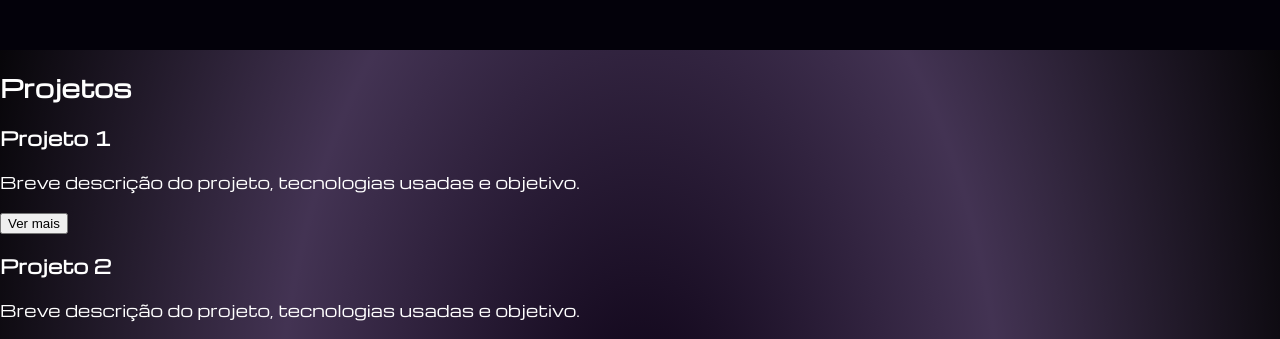
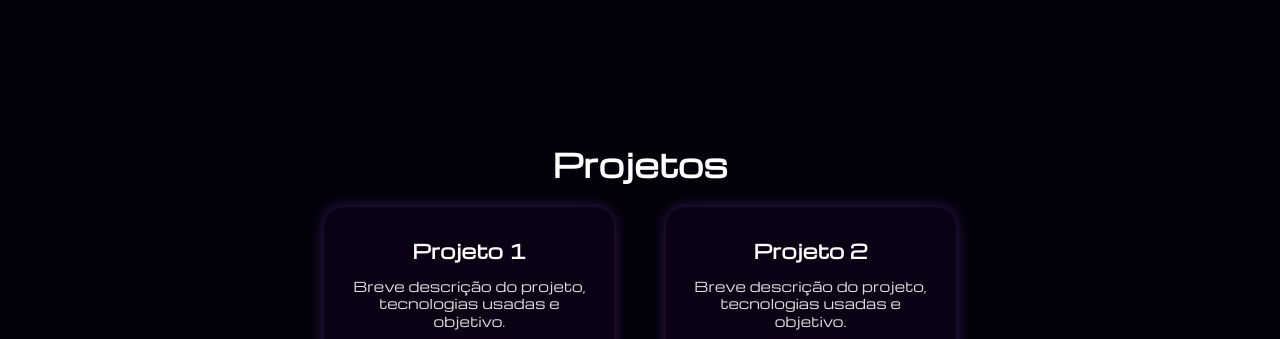
Before and after one commit to shimuzinho/Portfolio-GCSI, a React (Vite) app: page / in a window 1280 px wide. Shown: the part 608-947 px from the top of the page. Built offline with nearby package versions, Linux system fonts and the light colour scheme.

Commit message:
style(projects): add styling and hover effects for projects cards

```diff
--- a/src/styles/projects.module.css
+++ b/src/styles/projects.module.css
@@ -0,0 +1,88 @@
+.projectsSection {
+  background: #03010A;
+  padding: 5% 10%;
+  text-align: center;
+  color: #fff;
+}
+
+.projectsTitle {
+  font-size: 2em;
+  margin-bottom: 2%;
+}
+
+.projectsGrid {
+  display: flex;
+  flex-wrap: wrap;
+  gap: 5%;
+  justify-content: center;
+}
+
+.projectCard {
+  background: #0b0114;
+  border-radius: 20px;
+  width: 250px;
+  padding: 20px;
+  text-align: center;
+  transition: transform 0.3s ease, box-shadow 0.3s ease;
+  cursor: pointer;
+  position: relative;
+  overflow: hidden;
+  box-shadow: 0 0 15px rgba(168,85,247,0.3);
+}
+
+.projectCard:hover {
+  transform: translateY(-5px) scale(1.05);
+  box-shadow: 0 0 25px rgba(168,85,247,0.8),
+              0 0 50px rgba(168,85,247,0.5);
+}
+
+.projectImg {
+  width: 100px;
+  height: 100px;
+  border-radius: 50%;
+  object-fit: cover;
+  margin-bottom: 15px;
+  border: 3px solid #a855f7;
+  transition: transform 0.3s ease, box-shadow 0.3s ease;
+}
+
+.projectCard:hover .projectImg {
+  transform: scale(1.1);
+  box-shadow: 0 0 15px rgba(168,85,247,0.8);
+}
+
+.projectName {
+  font-size: 1.2em;
+  margin: 10px 0 5px;
+  color: #fff;
+}
+
+.projectDesc {
+  font-size: 0.85em;
+  color: #ddd;
+  margin-bottom: 15px;
+  line-height: 1.3;
+}
+
+.projectButton {
+  background: linear-gradient(135deg, #a855f7, #9333ea);
+  border: none;
+  border-radius: 50px;
+  padding: 8px 20px;
+  color: #fff;
+  cursor: pointer;
+  font-weight: 500;
+  transition: 0.3s ease;
+  box-shadow: 0 0 8px rgba(168, 85, 247, 0.6);
+}
+
+.projectButton:hover {
+  transform: translateY(-2px) scale(1.05);
+  box-shadow: 0 0 15px rgba(168,85,247,0.9),
+              0 0 30px rgba(168,85,247,0.6);
+}
+
+.projectButton:active {
+  transform: scale(0.97);
+  box-shadow: 0 0 10px rgba(168,85,247,0.7);
+}
```
